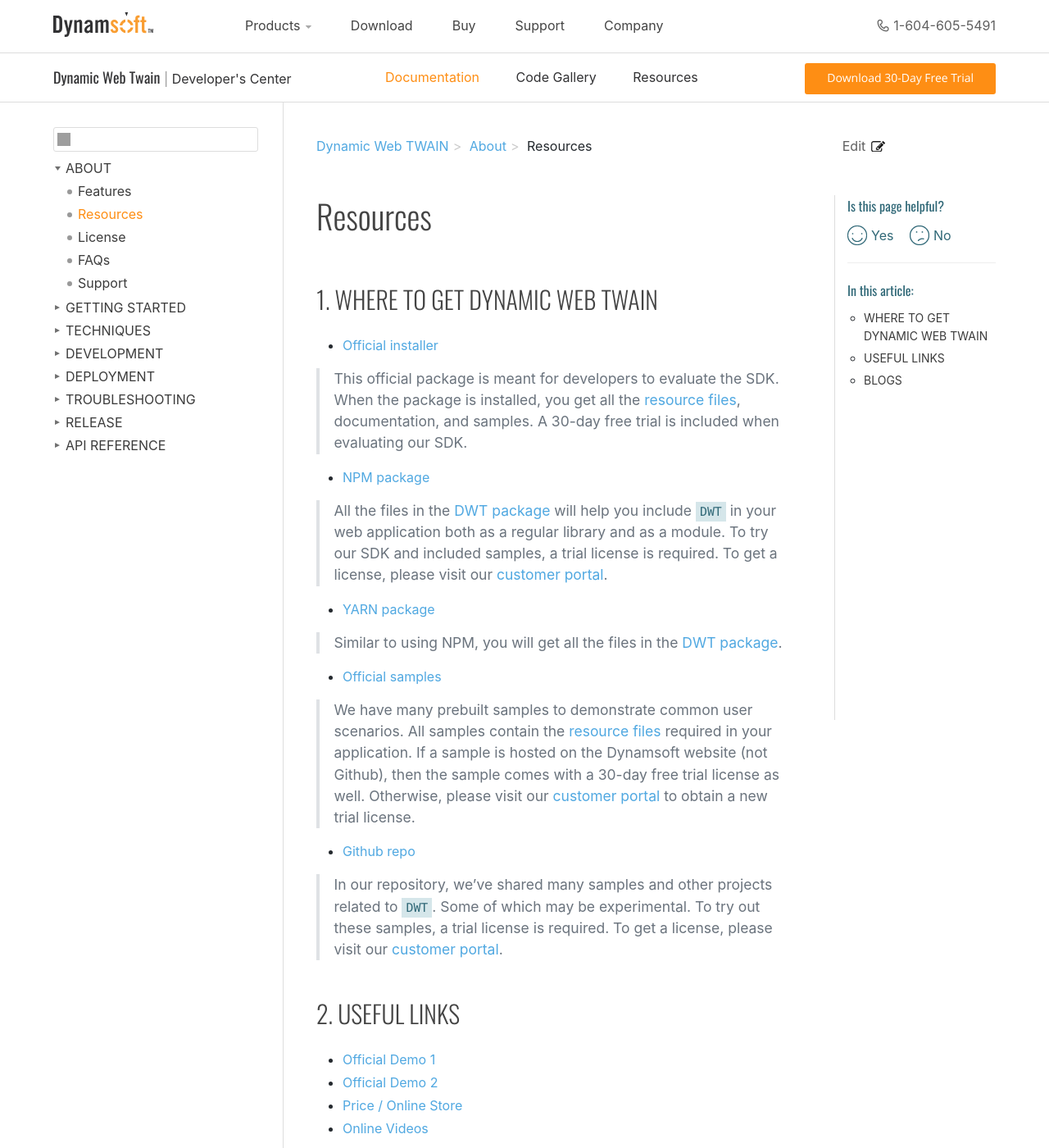
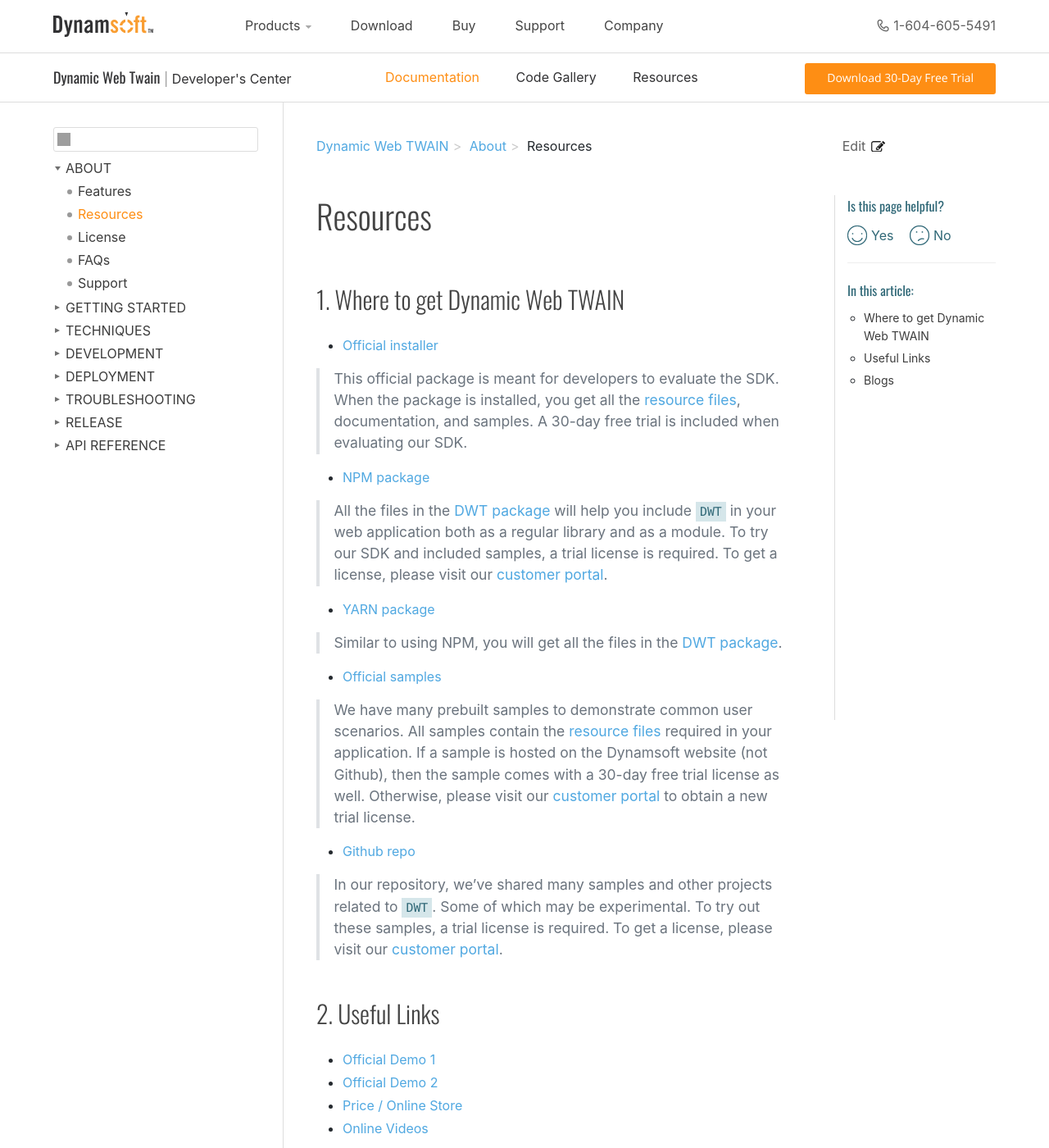
Before and after one commit to ztyyLV/web-twain-docs, a Jekyll site: the page built from about/resources.md, in a window 1280 px wide and 1400 px high. Shown: the whole window at 82% size. Built offline with Jekyll 4.4.1, drawn with Linux system fonts in a browser that asks for light colours; comment, search, counter and statistics services are not loaded; grey boxes are pictures that could not be loaded.

Commit message:
Changed title case

```diff
--- a/about/resources.md
+++ b/about/resources.md
@@ -9,7 +9,7 @@ description: Dynamic Web TWAIN SDK Documentation Resources Page
 
 # Resources
 
-## WHERE TO GET DYNAMIC WEB TWAIN
+## Where to get Dynamic Web TWAIN
 
 * [Official installer](https://www.dynamsoft.com/Downloads/WebTWAIN_Download.aspx)
 
@@ -31,14 +31,14 @@ description: Dynamic Web TWAIN SDK Documentation Resources Page
 
 > In our repository, we've shared many samples and other projects related to `DWT`. Some of which may be experimental. To try out these samples, a trial license is required. To get a license, please visit our [customer portal](https://www.dynamsoft.com/customer/license/trialLicense).
 
-## USEFUL LINKS
+## Useful Links
 
 * [Official Demo 1](https://demo.dynamsoft.com/dwt/online_demo_scan.aspx)
 * [Official Demo 2](https://demo3.dynamsoft.com/DWTOnlineDemo/online_demo.html)
 * [Price / Online Store](https://www.dynamsoft.com/Secure/imaging-web-application-buyit.aspx#)
 * [Online Videos](https://www.youtube.com/user/Dynamsoft)
 
-## BLOGS
+## Blogs
 
 * [Code Pool](https://www.dynamsoft.com/codepool/?s=twain)
 * [Company Blog](https://www.dynamsoft.com/blog/?x=0&y=0&s=twain)
```
